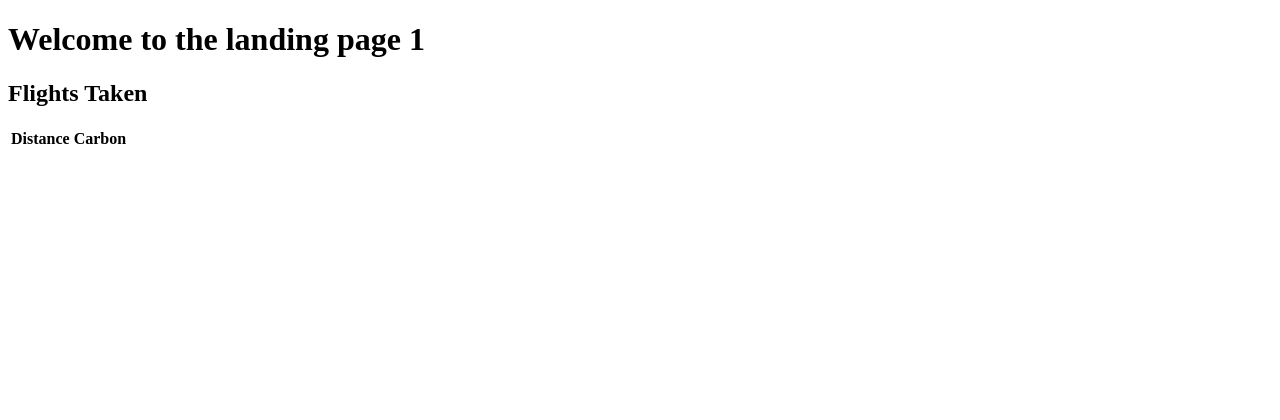
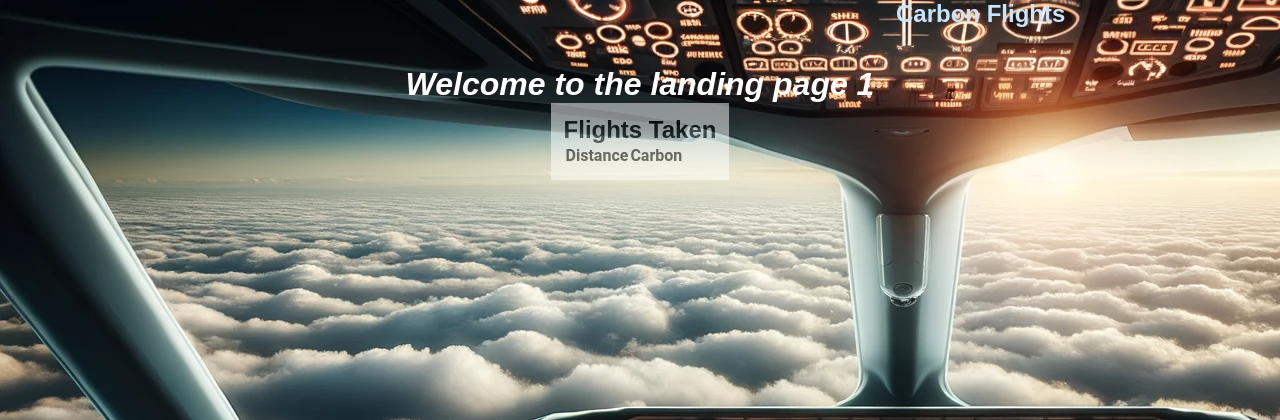
Before and after one commit to lahg1103/hacktx23, a Flask app: page /user/1 in a window 1280 px wide. Shown: the top 420 px of the page. Run offline with Flask 3, Linux system fonts and the light colour scheme; data that the repository does not hold is empty.

Commit message:
beautification

```diff
--- a/templates/index.html
+++ b/templates/index.html
@@ -35,7 +35,7 @@
             <li><a href="#stats">About</a></li>
             <li><a href="#facts">Sustainability</a></li>
         </ul>
-        <h1>Carbon Flights</h1>
+        <h1><a href="/">Carbon Flights</a></h1>
     </nav>
     <section id="landing" class="flex-c">
 
--- a/templates/user.html
+++ b/templates/user.html
@@ -3,10 +3,17 @@
 <head>
     <meta charset="UTF-8">
     <meta name="viewport" content="width=device-width, initial-scale=1.0">
+    <link rel="stylesheet" href="{{ url_for('static', filename='css/main.css') }}">
+
     <title>Dashboard</title>
 </head>
-<body>
-    <h1>Welcome to the landing page {{username}}</h1>
+<body style="background-image: url('../static/images/dashboard.png');">
+    <nav style="margin-left: 70%;">
+        <h1><a href="/">Carbon Flights</a></h1>
+    </nav>
+
+    <h1 style="text-align: center; margin-top: 3%; color: white;"><em>Welcome to the landing page {{username}}</em></h1>
+    <div style="justify-content: center;  align-items: center; color: black; background-color:  white; opacity: 50%; width: fit-content; margin-left: auto; margin-right: auto; padding: 1%;">
 
     <h2>Flights Taken</h2>
     <table id="flights-table">
@@ -31,5 +38,6 @@
                 });
             });
     </script>
+    </div>
 </body>
 </html>
--- a/user.py
+++ b/user.py
@@ -41,8 +41,16 @@ def sign_in(username, password):
 #Flight record api
 
 #create flight record (pass in user)
+# user
+# From, to
+# Carbon
+# Price
+def create_flight_record(userN):
+    return
 
 #Get flight records per user (pass in user)
+def get_flights(userN):
+    return
 
 
 
```
Also changed, not shown: templates/new_user.html (+10 -2 lines), templates/sign_in.html (+11 -5 lines), static/images/airport.png (added), static/images/dashboard.png (added), static/images/sign.png (added), 1 other file.
